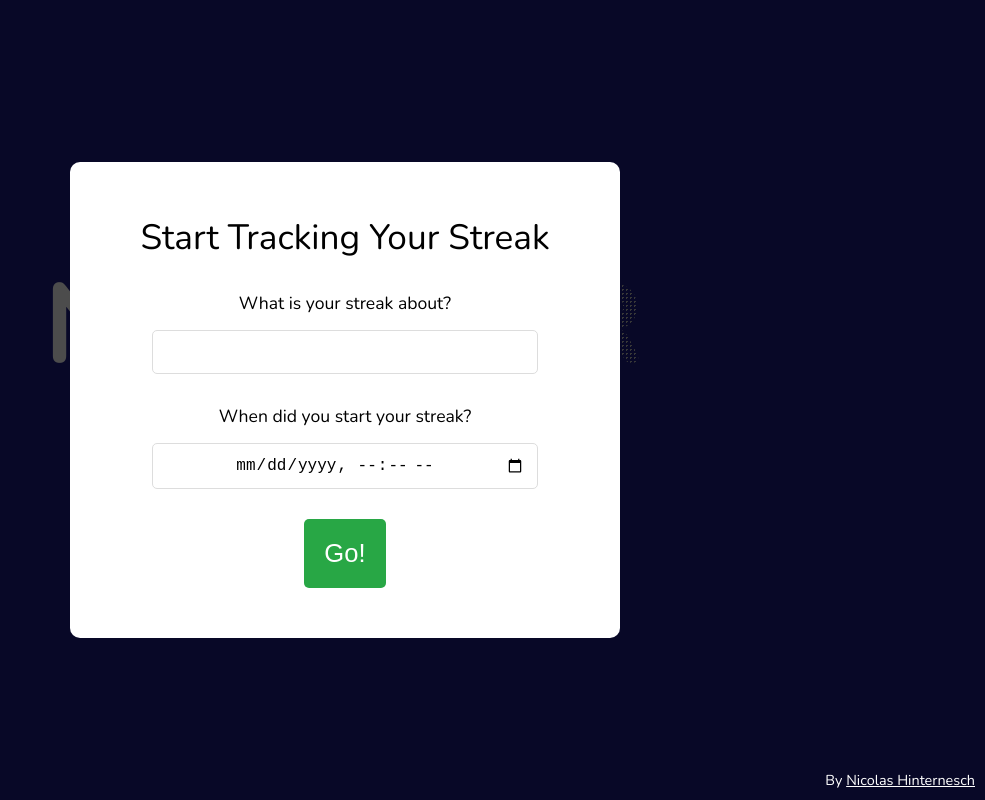
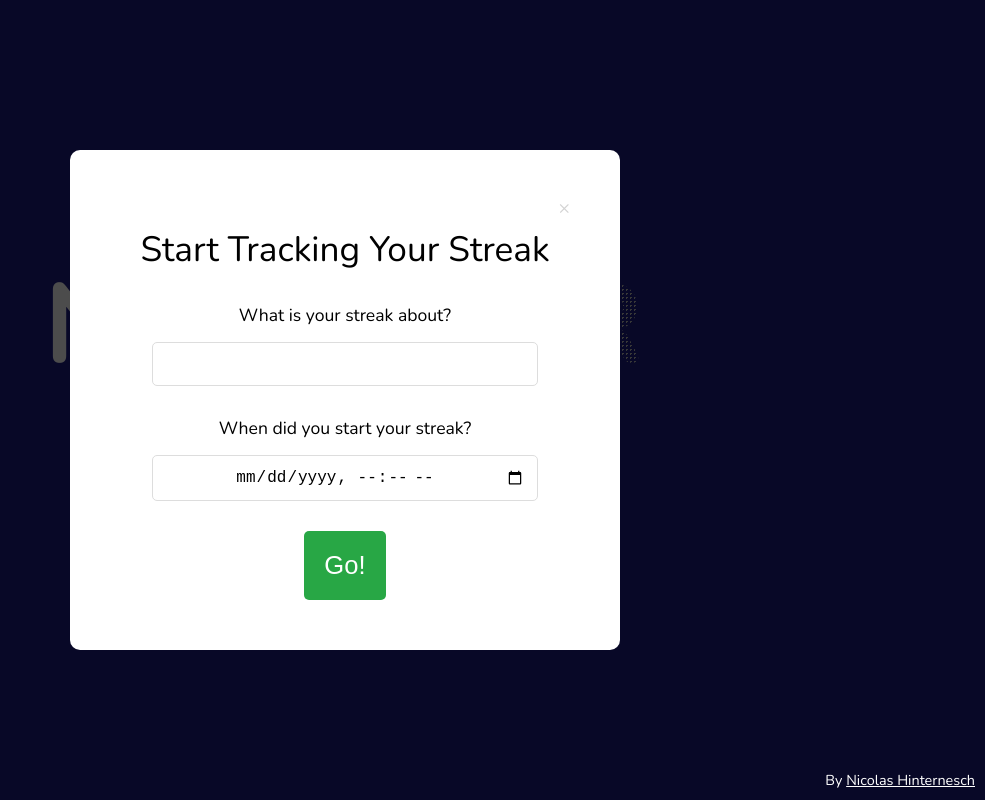
Before and after one commit to NHinternesch/streakcounter, a plain HTML site: page index.html in a window 1280 px wide. Both pictures are taken after a click on the button "Get Started!". Shown: the whole page, without its empty margins (295-1280 px from the left). Drawn offline with nearby package versions, Linux system fonts and the light colour scheme.

Commit message:
Update index.html

```diff
--- a/index.html
+++ b/index.html
@@ -78,6 +78,16 @@
         }
         .modalHeading {
             color:black;
+        }
+        .closeButtonWrap {
+        text-align: right;
+        margin-top: -15px;
+        margin-bottom: 0px;
+        }
+        .closeButton {
+        font-size: 1.2rem;
+        color: lightgray;
+        cursor: pointer;
         }
         button {
             background-color: #28A745;
@@ -214,6 +224,7 @@
 
     <div id="modal" style="display: none;">
         <div id="modalContent">
+            <p class="closeButtonWrap"><span class="closeButton" onclick="closeModal()">×</span></p>
             <h2 class="modalHeading">Start Tracking Your Streak</h2>
             <label>What is your streak about?</label>
             <input type="text" id="streakTaglineInput">
@@ -247,6 +258,10 @@
 
             // Reload the page
             location.reload();
+        }
+
+        function closeModal() {
+        document.getElementById("modal").style.display = "none";
         }
 
         function getCookie(name) {
```
